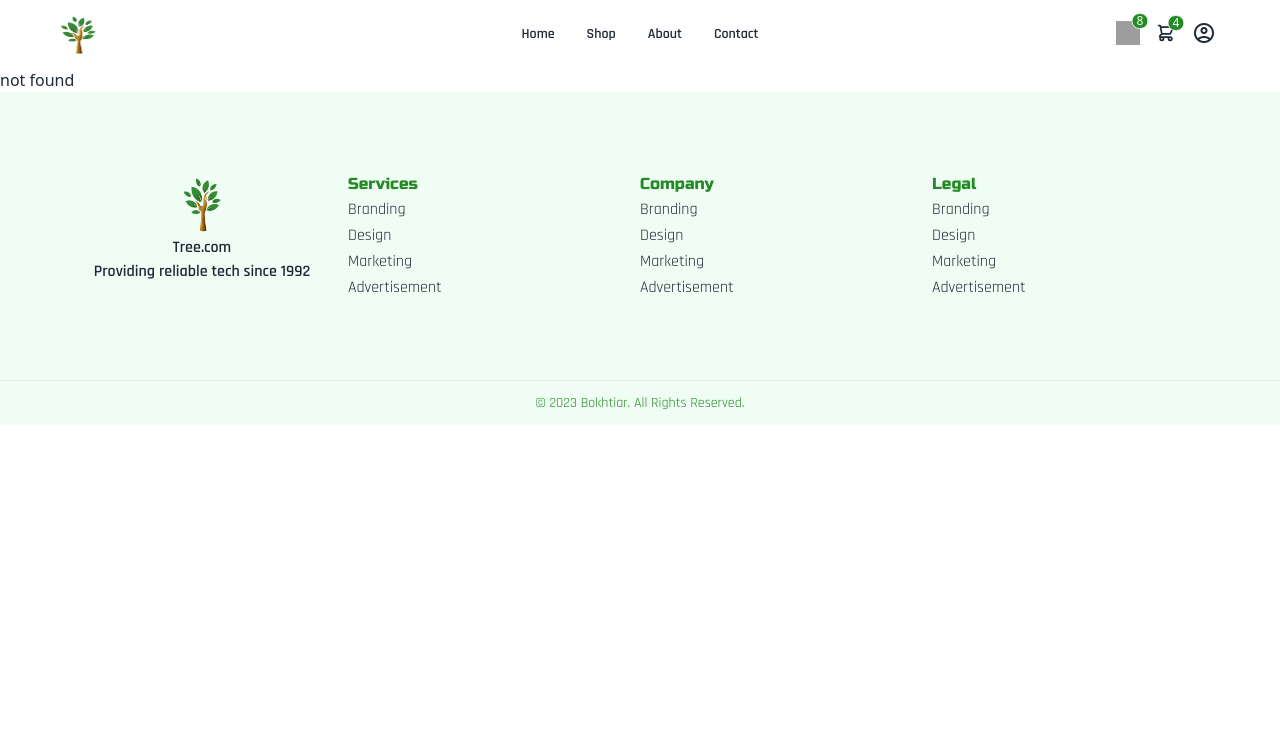
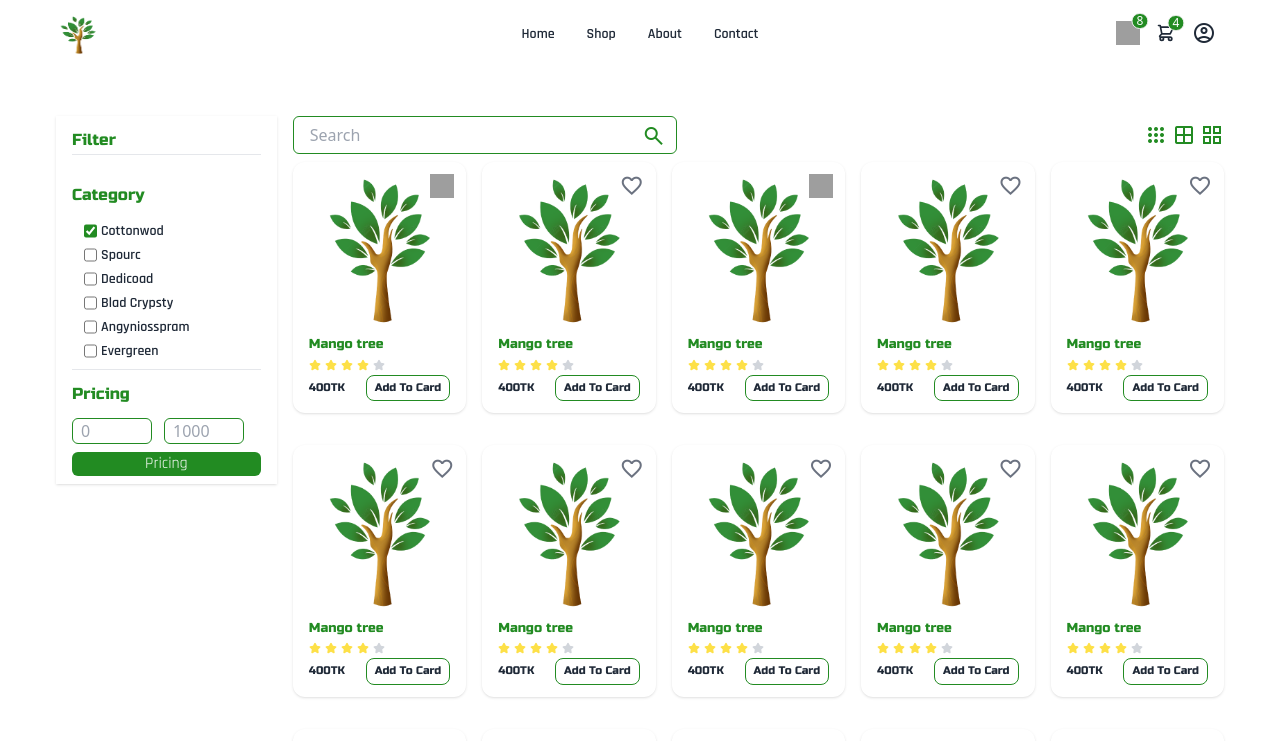
Before and after one commit to Bokhtiar/tree.com, a React (Create React App) app: page /shop in a window 1280 px wide. Before the commit this address led to /404. Shown: the top 741 px of the page. Built offline with nearby package versions, Linux system fonts and the light colour scheme; grey boxes are pictures that could not be loaded.

Commit message:
Shop page desing

```diff
--- a/src/App.js
+++ b/src/App.js
@@ -1,4 +1,5 @@
 import { Home} from './pages/home';
+import { Shop } from './pages/shop';
 import { FourOFour } from "./pages/404";
 import { permittedRoutes } from "./routes";
 import { MainLayout } from "./layouts/main.layout";
@@ -12,6 +13,7 @@ export const App = () => {
     children: [
       { path: "*", element: <Navigate to="/404" /> },
       { path: "", element: <Home /> },
+      { path: "shop", element: <Shop /> },
       { path: "about", element: <>about</> },
       { path: "404", element: <FourOFour /> },
     ],
--- a/src/components/navbar/index.jsx
+++ b/src/components/navbar/index.jsx
@@ -30,7 +30,7 @@ export const Navbar = () => {
               </label>
               <ul tabIndex={0} className="menu menu-sm dropdown-content mt-3 z-[1] p-2 shadow bg-base-100 rounded-box w-52">
                 <li><Link to="" className='font-content font-semibold'>Home</Link></li>
-                <li><Link to="about" className='font-content font-semibold'>Shop </Link></li>
+                <li><Link to="shop" className='font-content font-semibold'>Shop </Link></li>
                 <li><Link to="about" className='font-content font-semibold'>About </Link></li>
                 <li><Link to="about" className='font-content font-semibold'>Contact </Link></li>
               </ul>
@@ -45,7 +45,7 @@ export const Navbar = () => {
           <div className="navbar-center hidden lg:flex">
             <ul className="menu menu-horizontal px-1">
               <li><Link to="" className='font-content font-semibold'>Home</Link></li>
-              <li><Link to="about" className='font-content font-semibold'>Shop </Link></li>
+              <li><Link to="shop" className='font-content font-semibold'>Shop </Link></li>
               <li><Link to="about" className='font-content font-semibold'>About </Link></li>
               <li><Link to="about" className='font-content font-semibold'>Contact </Link></li>
             </ul>
@@ -106,3 +106,53 @@ export const Navbar = () => {
     </div>
   </>
 }
+
+
+// <div className="">
+//   <div className='flex items-center justify-between'>
+//     {/* <span className=' font-heading text-primary text-md md:text-xl'>Special Product for you</span> */}
+
+//     <div className="flex">
+//       <input type="text" className="w-full  border border-primary rounded-md py-1 px-4 md:w-96" placeholder="Search" name="" id="" />
+//       <button className="ml-[-35px] text-primary mt-2"><span class="material-symbols-outlined">
+//         search
+//       </span></button>
+//     </div>
+//     {/*
+//                         <div className='flex items-center gap-1 text-primary'>
+//                             <span class="material-symbols-outlined">
+//                                 apps
+//                             </span>
+//                             <span class="material-symbols-outlined">
+//                                 window
+//                             </span>
+//                             <span class="material-symbols-outlined">
+//                                 grid_view
+//                             </span>
+//                         </div> */}
+//   </div>
+//   <section className='grid grid-cols-2 md:grid-cols-5 gap-4'>
+
+//     <Product love="true"></Product>
+//     <Product love="false"></Product>
+//     <Product love="true"></Product>
+//     <Product love="false"></Product>
+//     <Product love="false"></Product>
+//     <Product love="false"></Product>
+//     <Product love="false"></Product>
+//     <Product love="false"></Product>
+//     <Product love="false"></Product>
+//     <Product love="false"></Product>
+//     <Product love="false"></Product>
+//     <Product love="true"></Product>
+//     <Product love="false"></Product>
+//     <Product love="false"></Product>
+//     <Product love="false"></Product>
+//     <Product love="false"></Product>
+//     <Product love="false"></Product>
+//     <Product love="false"></Product>
+//     <Product love="false"></Product>
+//     <Product love="false"></Product>
+
+//   </section>
+// </div>
--- /dev/null
+++ b/src/components/product-sidebar/product.sidebar.jsx
@@ -0,0 +1,53 @@
+export const ProductSidebar = () => {
+    return <section className="shadow px-4">
+        <h4 className=" font-heading text-primary py-3">Filter</h4>
+        <hr class="mt-[-10px] border-gray-200 sm:mx-auto dark:border-gray-700" />
+
+        {/* category */}
+        <section className="my-4">
+            <h4 className=" font-heading text-primary py-3">Category</h4>
+
+            <div className="px-3">
+                <div className="flex items-center gap-1">
+                    <input type="checkbox" class="accent-primary h-6 " checked />
+                    <label for="red-checkbox" class="text-sm font-content font-semibold">Cottonwod</label>
+                </div>
+
+                <div className="flex items-center gap-1">
+                    <input type="checkbox" class="accent-primary h-6 " />
+                    <label for="red-checkbox" class="text-sm font-content font-semibold">Spourc</label>
+                </div>
+
+                <div className="flex items-center gap-1">
+                    <input type="checkbox" class="accent-primary h-6 " />
+                    <label for="red-checkbox" class="text-sm font-content font-semibold">Dedicoad</label>
+                </div>
+
+                <div className="flex items-center gap-1">
+                    <input type="checkbox" class="accent-primary h-6 " />
+                    <label for="red-checkbox" class="text-sm font-content font-semibold">Blad Crypsty</label>
+                </div>
+
+                <div className="flex items-center gap-1">
+                    <input type="checkbox" class="accent-primary h-6 " />
+                    <label for="red-checkbox" class="text-sm font-content font-semibold">Angyniosspram</label>
+                </div>
+
+                <div className="flex items-center gap-1">
+                    <input type="checkbox" class="accent-primary h-6 " />
+                    <label for="red-checkbox" class="text-sm font-content font-semibold">Evergreen</label>
+                </div>
+            </div>
+            {/* checkbox end */}
+
+        </section>
+        <hr class="mt-[-10px] border-gray-200 sm:mx-auto dark:border-gray-700" />
+        {/* price filter */}
+        <h4 className=" font-heading text-primary py-3">Pricing</h4>
+        <div className="flex gap-3">
+            <input type="number" className="w-20 border border-primary rounded-md px-2" placeholder="0"  name="" id="" />
+            <input type="number" className="w-20 border border-primary rounded-md px-2" placeholder="1000" name="" id="" />
+        </div>
+        <button className="w-full bg-primary rounded-md my-2 text-white font-content">Pricing</button>
+    </section>
+}
--- a/src/components/product/index.jsx
+++ b/src/components/product/index.jsx
@@ -38,9 +38,6 @@ export const Product = (props) => {
                             favorite
                         </span>
                     }
-
-
-
                 </p>
             </div>
         </div>
--- /dev/null
+++ b/src/pages/shop/index.jsx
@@ -0,0 +1,62 @@
+import { Product } from "../../components/product"
+import { ProductSidebar } from "../../components/product-sidebar/product.sidebar"
+
+export const Shop = () => {
+    return <>
+        <section className="container">
+            <div className="grid grid-cols-2 md:grid-cols-5 gap-4 my-12">
+                <div className=" md:col-span-1 col-span-5">
+                    <ProductSidebar />
+                </div>
+                <div className="md:col-span-4 col-span-5">
+                    <div className='flex items-center justify-between'>
+                        {/* <span className=' font-heading text-primary text-md md:text-xl'>Special Product for you</span> */}
+
+                        <div className="flex">
+                            <input type="text" className="w-full  border border-primary rounded-md py-1 px-4 md:w-96" placeholder="Search" name="" id="" />
+                            <button className="ml-[-35px] text-primary mt-2"><span class="material-symbols-outlined">
+                                search
+                            </span></button>
+                        </div>
+
+                        <div className='flex items-center gap-1 text-primary'>
+                            <span class="material-symbols-outlined">
+                                apps
+                            </span>
+                            <span class="material-symbols-outlined">
+                                window
+                            </span>
+                            <span class="material-symbols-outlined">
+                                grid_view
+                            </span>
+                        </div>
+                    </div>
+                    <section className='grid grid-cols-2 md:grid-cols-5 gap-4'>
+
+                        <Product love="true"></Product>
+                        <Product love="false"></Product>
+                        <Product love="true"></Product>
+                        <Product love="false"></Product>
+                        <Product love="false"></Product>
+                        <Product love="false"></Product>
+                        <Product love="false"></Product>
+                        <Product love="false"></Product>
+                        <Product love="false"></Product>
+                        <Product love="false"></Product>
+                        <Product love="false"></Product>
+                        <Product love="true"></Product>
+                        <Product love="false"></Product>
+                        <Product love="false"></Product>
+                        <Product love="false"></Product>
+                        <Product love="false"></Product>
+                        <Product love="false"></Product>
+                        <Product love="false"></Product>
+                        <Product love="false"></Product>
+                        <Product love="false"></Product>
+
+                    </section>
+                </div>
+            </div>
+        </section>
+    </>
+}
```
